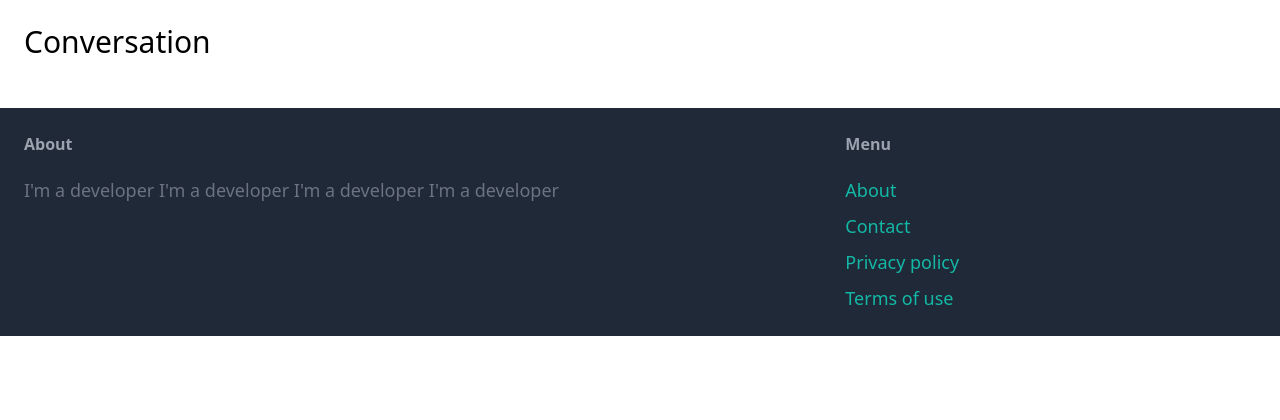
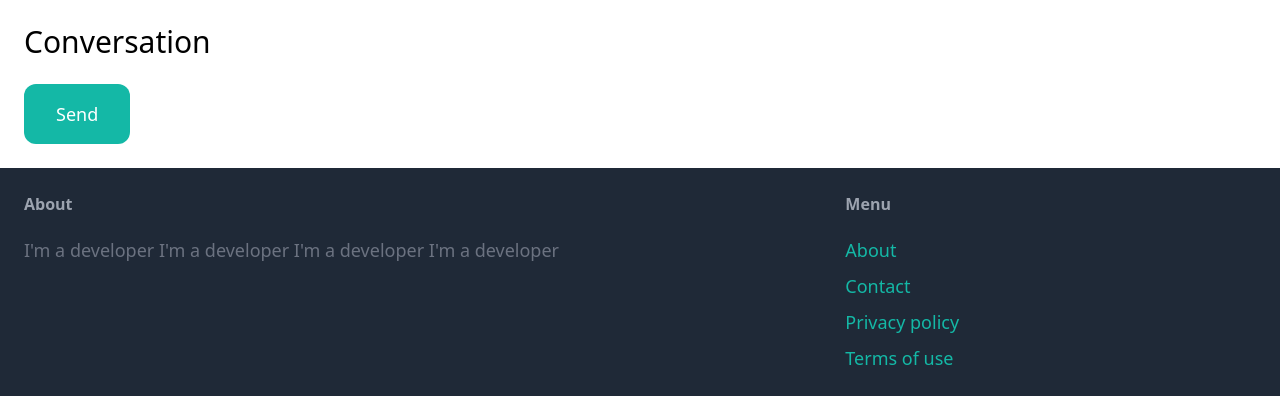
Before and after one commit to rajaehtasham/Python-Portfolio, a Django app: template bazaar-marketplace/conversation/templates/conversation/detail.html in a window 1280 px wide. Shown: the part 77-497 px from the top of the page. Run offline with Django 3.2, Linux system fonts and the light colour scheme; the template is opened without the code that fills it: most values are stand-ins (such as "Sample title", 1, 10 or a date in 2020); some libraries are stand-ins or nearby versions.

Commit message:
feat(conversation): add message form to conversation detail template

```diff
--- a/bazaar-marketplace/conversation/templates/conversation/detail.html
+++ b/bazaar-marketplace/conversation/templates/conversation/detail.html
@@ -13,4 +13,11 @@
         </div>
     {% endfor %}
 </div>
+
+<form method="post" action=".">
+    {% csrf_token %}
+
+    {{ form.as_p }}
+    <button class="py-4 px-8 text-lg bg-teal-500 hover:bg-teal-700 rounded-xl text-white">Send</button>
+</form>
 {% endblock %}
```
